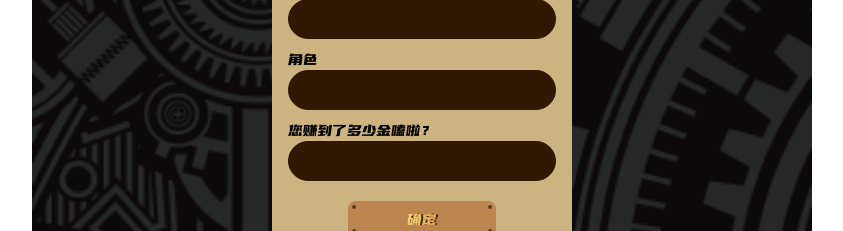
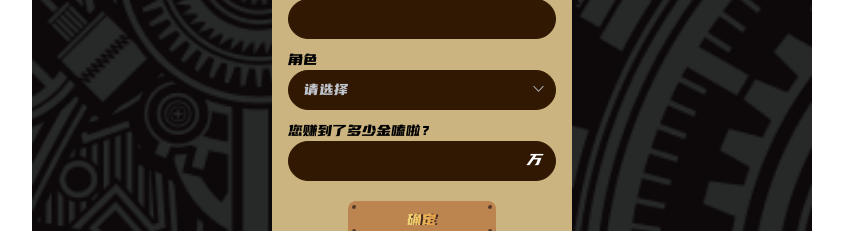
Before and after one commit to jacky-yanglei/wechat, a Vue app: page /check_phone in a window 1280 px wide. Shown: the part 379-610 px from the top of the page, without its empty margins (218-1061 px from the left). Built offline with nearby package versions, Linux system fonts and the light colour scheme.

Commit message:
修改展示

```diff
--- a/src/views/CheckPhone.vue
+++ b/src/views/CheckPhone.vue
@@ -23,14 +23,29 @@
                 <div>
                     <div>角色</div>
                     <div>
-                        <el-input v-model="name"></el-input>
+                        <!-- <el-input v-model="name"></el-input> -->
+                        <div>
+                            <el-select v-model="name" placeholder="请选择">
+                                <el-option
+                                v-for="item in roleOptions"
+                                :key="item.value"
+                                :label="item.label"
+                                :value="item.value">
+                                </el-option>
+                            </el-select>
+                        </div>
                     </div>
                     <div class="error-text" v-if="postStatus && !name">角色不能为空</div>
                 </div>
                 <div>
                     <div>您赚到了多少金嗑啦？</div>
                     <div>
-                        <el-input type="number" v-model="count"></el-input>
+                        <!-- <el-input type="number" v-model="count"></el-input> -->
+                        <div class="input-group">
+                            <el-input type="number" v-model="count">
+                            </el-input>
+                            <i class="after">万</i>
+                        </div>
                     </div>
                     <div class="error-text" v-if="postStatus && !count">金嗑啦不能为空</div>
                 </div>
@@ -66,7 +81,45 @@ export default {
             phone: '',
             name: '',
             count: '',
-            postStatus: false
+            postStatus: false,
+            roleOptions: [
+                {
+                    value: '帅帅',
+                    label: '帅帅'
+                },
+                {
+                    value: '宝宝',
+                    label: '宝宝'
+                },
+                {
+                    value: '玛玛',
+                    label: '玛玛'
+                },
+                {
+                    value: '觉觉',
+                    label: '觉觉'
+                },
+                {
+                    value: '臭臭',
+                    label: '臭臭'
+                },
+                {
+                    value: '霸霸',
+                    label: "霸霸"
+                },
+                {
+                    value: '野野',
+                    label: "野野"
+                },
+                {
+                    value: '蒂蒂',
+                    label: "蒂蒂"
+                },
+                {
+                    value: '莎莎',
+                    label: "莎莎"
+                }
+            ],
         }
     },
     methods: {
@@ -202,5 +255,14 @@ export default {
         color: white;
         font-size: 14px;
     }
+    .input-group {
+        position: relative;
+        .after {
+            position: absolute;
+            right: 15px;
+            top: 8px;
+            color: white;
+        }
+    }
 }
 </style>
```
